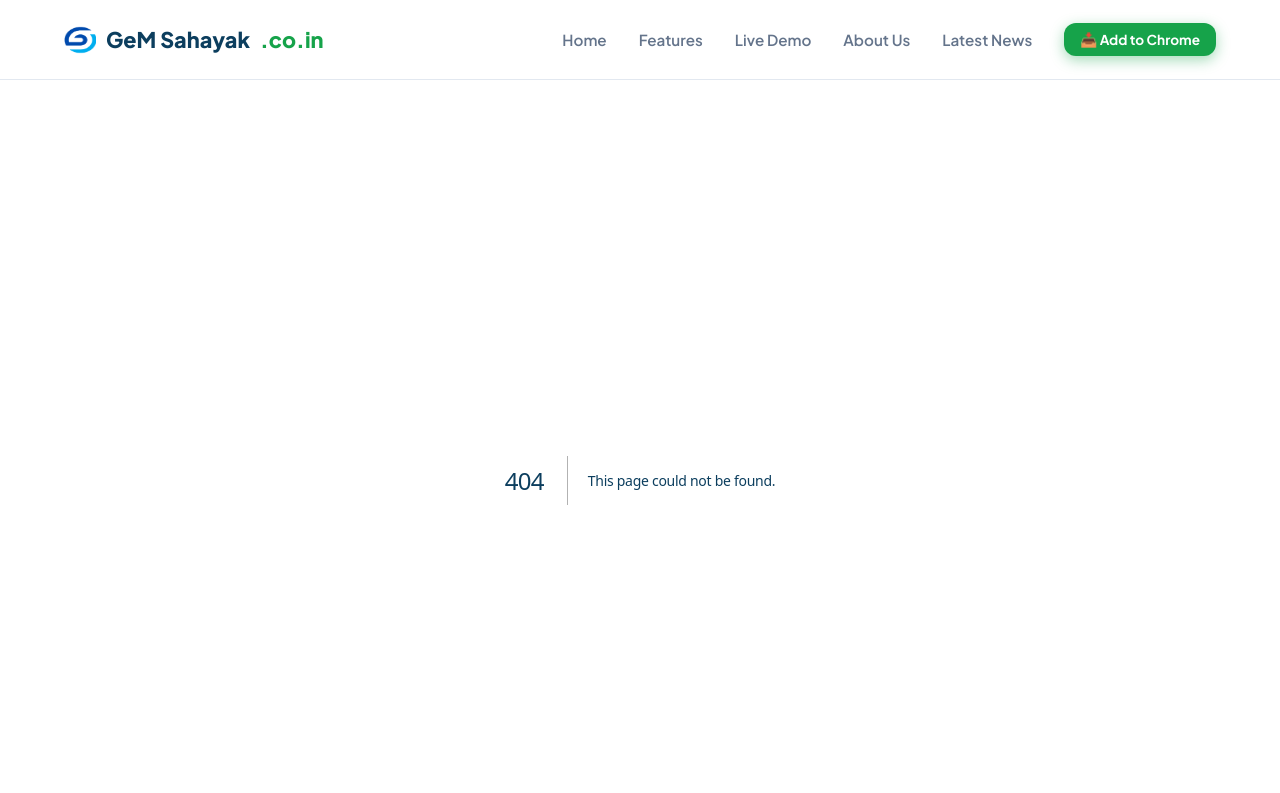
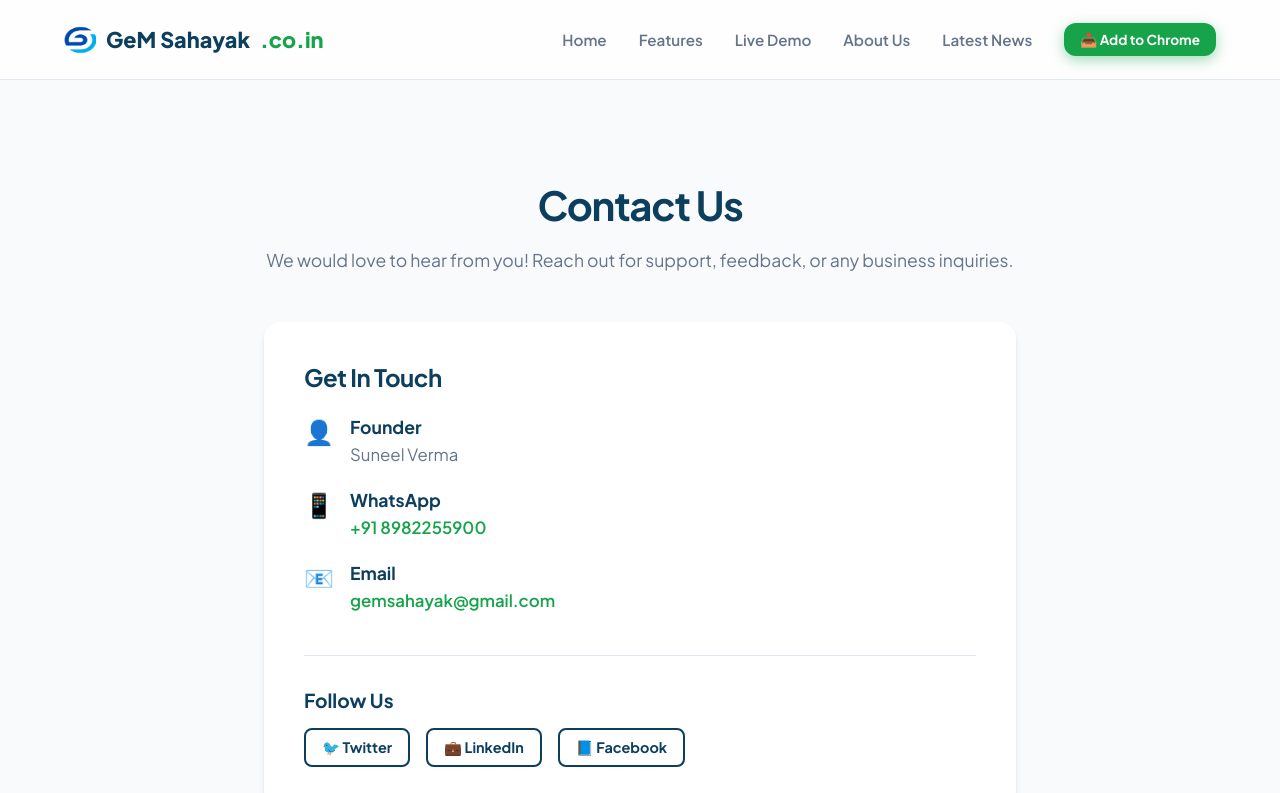
Before and after one commit to gem-sahayak/gem-sahayak-portal, a Next.js app: page /contact in a window 1280 px wide. Before the commit this address had no page. Shown: the top 793 px of the page. Built offline with nearby package versions, Linux system fonts and the light colour scheme.

Commit message:
feat: add contact us page with founder details

```diff
--- /dev/null
+++ b/src/app/contact/page.tsx
@@ -0,0 +1,67 @@
+import React from "react";
+import { Metadata } from "next";
+
+export const metadata: Metadata = {
+  title: "Contact Us — GeM Sahayak",
+  description: "Get in touch with Suneel Verma and the GeM Sahayak team for support, feedback, and inquiries.",
+};
+
+export default function ContactUs() {
+  return (
+    <div style={{ padding: "100px 0", background: "var(--bg-light)", minHeight: "60vh" }}>
+      <div className="container" style={{ maxWidth: "800px" }}>
+        <h1 style={{ fontSize: "2.5rem", color: "var(--primary-dark)", marginBottom: "16px", textAlign: "center" }}>
+          Contact Us
+        </h1>
+        <p style={{ color: "var(--text-muted)", fontSize: "1.1rem", textAlign: "center", marginBottom: "48px" }}>
+          We would love to hear from you! Reach out for support, feedback, or any business inquiries.
+        </p>
+
+        <div style={{ background: "white", padding: "40px", borderRadius: "16px", boxShadow: "var(--shadow-md)" }}>
+          <h2 style={{ fontSize: "1.5rem", color: "var(--primary-dark)", marginBottom: "24px" }}>
+            Get In Touch
+          </h2>
+
+          <div style={{ display: "flex", flexDirection: "column", gap: "20px" }}>
+            <div style={{ display: "flex", alignItems: "flex-start", gap: "16px" }}>
+              <div style={{ fontSize: "1.5rem" }}>👤</div>
+              <div>
+                <h3 style={{ fontSize: "1.1rem", color: "var(--primary-dark)", marginBottom: "4px" }}>Founder</h3>
+                <p style={{ color: "var(--text-muted)" }}>Suneel Verma</p>
+              </div>
+            </div>
+
+            <div style={{ display: "flex", alignItems: "flex-start", gap: "16px" }}>
+              <div style={{ fontSize: "1.5rem" }}>📱</div>
+              <div>
+                <h3 style={{ fontSize: "1.1rem", color: "var(--primary-dark)", marginBottom: "4px" }}>WhatsApp</h3>
+                <p style={{ color: "var(--text-muted)" }}>
+                  <a href="https://wa.me/918982255900" target="_blank" style={{ color: "var(--primary-green)", textDecoration: "none", fontWeight: "600" }}>+91 8982255900</a>
+                </p>
+              </div>
+            </div>
+
+            <div style={{ display: "flex", alignItems: "flex-start", gap: "16px" }}>
+              <div style={{ fontSize: "1.5rem" }}>📧</div>
+              <div>
+                <h3 style={{ fontSize: "1.1rem", color: "var(--primary-dark)", marginBottom: "4px" }}>Email</h3>
+                <p style={{ color: "var(--text-muted)" }}>
+                  <a href="mailto:gemsahayak@gmail.com" style={{ color: "var(--primary-green)", textDecoration: "none", fontWeight: "600" }}>gemsahayak@gmail.com</a>
+                </p>
+              </div>
+            </div>
+          </div>
+
+          <div style={{ marginTop: "40px", paddingTop: "32px", borderTop: "1px solid var(--border-light)" }}>
+            <h3 style={{ fontSize: "1.2rem", color: "var(--primary-dark)", marginBottom: "16px" }}>Follow Us</h3>
+            <div style={{ display: "flex", gap: "16px" }}>
+              <a href="#" className="btn btn-outline" style={{ padding: "8px 16px", borderRadius: "8px", fontSize: "0.9rem" }}>🐦 Twitter</a>
+              <a href="#" className="btn btn-outline" style={{ padding: "8px 16px", borderRadius: "8px", fontSize: "0.9rem" }}>💼 LinkedIn</a>
+              <a href="#" className="btn btn-outline" style={{ padding: "8px 16px", borderRadius: "8px", fontSize: "0.9rem" }}>📘 Facebook</a>
+            </div>
+          </div>
+        </div>
+      </div>
+    </div>
+  );
+}
--- a/src/app/layout.tsx
+++ b/src/app/layout.tsx
@@ -57,6 +57,7 @@
                   <li><a href="/#features" className="hover-white" style={{ fontSize: "0.9rem" }}>Core Features</a></li>
                   <li><a href="/#demo" className="hover-white" style={{ fontSize: "0.9rem" }}>Interactive Demo</a></li>
                   <li><a href="/blog" className="hover-white" style={{ fontSize: "0.9rem" }}>Latest News</a></li>
+                  <li><a href="/contact" className="hover-white" style={{ fontSize: "0.9rem" }}>Contact Us</a></li>
                   <li><a href="https://chromewebstore.google.com/detail/gem-sahayak/baffilhpagolnhhfhaeaniaiagjgibcf" target="_blank" className="hover-white" style={{ fontSize: "0.9rem" }}>Chrome Web Store</a></li>
                 </ul>
               </div>
```
